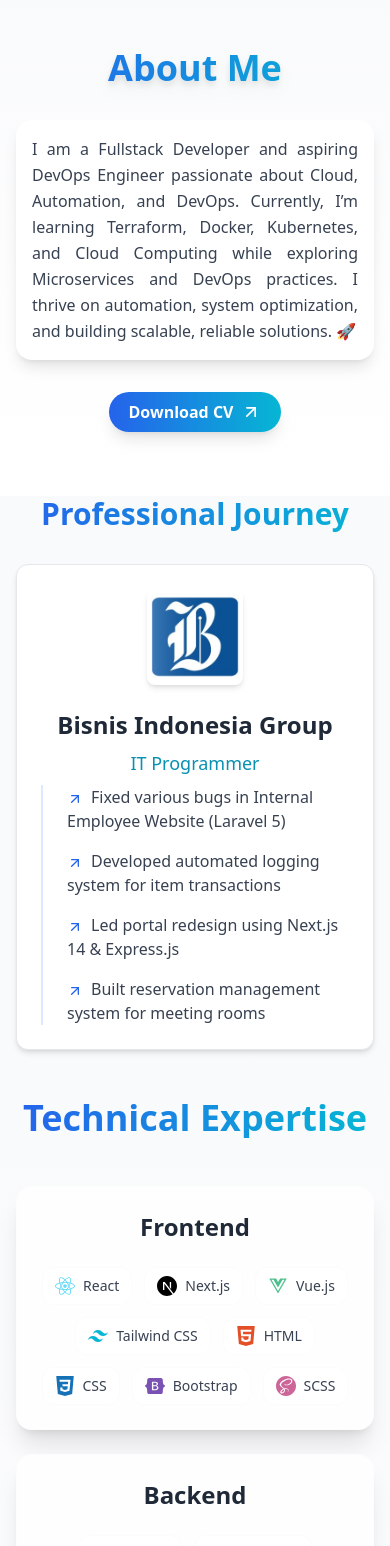
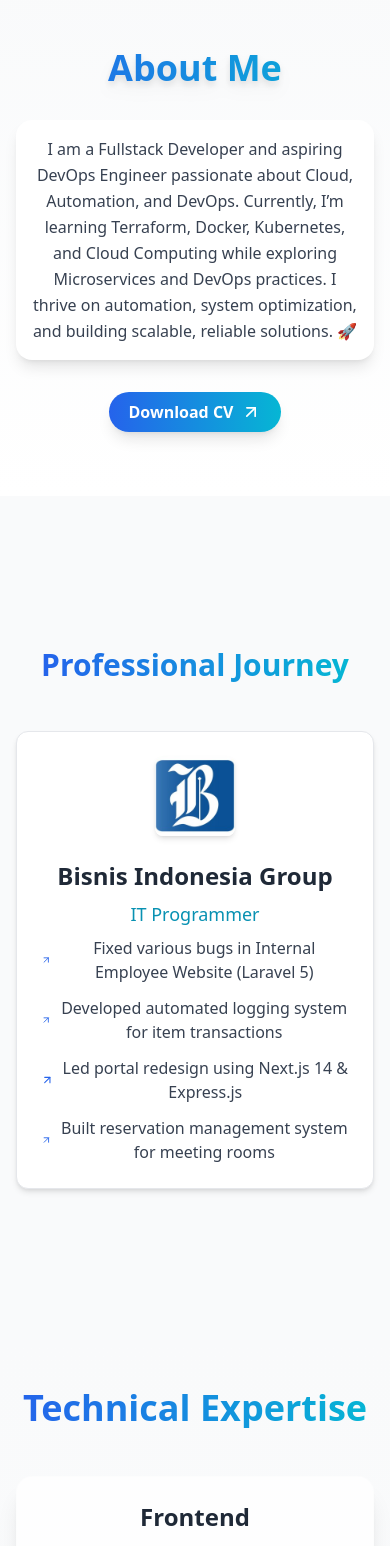
Before and after one commit to gvnorln/web-portfolio, a Next.js app: page / in a window 390 px wide. Shown: the part 860-2406 px from the top of the page. Built offline with nearby package versions, Linux system fonts and the light colour scheme.

Commit message:
optimasi performance and accessbility:1.0.3

```diff
--- a/components/About.js
+++ b/components/About.js
@@ -1,8 +1,9 @@
 'use client';
 
 import { motion, useScroll, useTransform } from 'framer-motion';
-import { useRef } from 'react';
-import { FiArrowUpRight } from 'react-icons/fi';
+import { useRef, useMemo, lazy } from 'react';
+
+const FiArrowUpRight = lazy(() => import('react-icons/fi').then(mod => ({ default: mod.FiArrowUpRight })));
 
 export default function About() {
   const ref = useRef(null);
@@ -14,8 +15,11 @@ export default function About() {
   const opacity = useTransform(scrollYProgress, [0, 0.5, 1], [0.2, 1, 0.2]);
   const scale = useTransform(scrollYProgress, [0, 0.5, 1], [0.95, 1, 0.95]);
 
-  const aboutText =
-    "I am a Fullstack Developer and aspiring DevOps Engineer passionate about Cloud, Automation, and DevOps. Currently, I’m learning Terraform, Docker, Kubernetes, and Cloud Computing while exploring Microservices and DevOps practices. I thrive on automation, system optimization, and building scalable, reliable solutions. 🚀";
+  const aboutText = useMemo(() => (
+    "I am a Fullstack Developer and aspiring DevOps Engineer passionate about Cloud, Automation, and DevOps. " +
+    "Currently, I’m learning Terraform, Docker, Kubernetes, and Cloud Computing while exploring Microservices and DevOps practices. " +
+    "I thrive on automation, system optimization, and building scalable, reliable solutions. 🚀"
+  ), []);
 
   return (
     <motion.section
@@ -27,12 +31,16 @@ export default function About() {
       transition={{ duration: 0.8 }}
     >
       <div className="max-w-6xl mx-auto px-4 sm:px-6 md:px-12 lg:px-20 text-center">
-        <motion.h2 className="text-4xl md:text-5xl font-extrabold bg-gradient-to-r from-blue-600 to-cyan-500 bg-clip-text text-transparent mb-8 drop-shadow-lg">
+        <motion.h2
+          className="text-4xl md:text-5xl font-extrabold bg-gradient-to-r from-blue-600 to-cyan-500 bg-clip-text text-transparent mb-8 drop-shadow-lg"
+        >
           About Me
         </motion.h2>
 
-        <motion.div className="max-w-3xl mx-auto p-4 sm:p-6 md:p-8 bg-white dark:bg-gray-800 shadow-lg rounded-2xl hover:shadow-2xl transition-all duration-300">
-          <p className="text-base sm:text-lg md:text-xl text-gray-700 dark:text-gray-300 leading-relaxed text-justify">
+        <motion.div
+          className="max-w-3xl mx-auto p-4 sm:p-6 md:p-8 bg-white dark:bg-gray-800 shadow-lg rounded-2xl hover:shadow-2xl transition-all duration-300"
+        >
+          <p className="text-base sm:text-lg md:text-xl text-gray-700 dark:text-gray-300 leading-relaxed md:text-justify">
             {aboutText}
           </p>
         </motion.div>
@@ -45,10 +53,10 @@ export default function About() {
         >
           <a
             href="#"
-            className="inline-flex items-center gap-2 px-5 sm:px-6 py-2 sm:py-3 text-base sm:text-lg font-semibold bg-gradient-to-r from-blue-600 to-cyan-500 text-white rounded-full shadow-lg hover:shadow-xl transition-all duration-300 hover:gap-3 hover:scale-105"
+            className="group inline-flex items-center gap-2 px-5 sm:px-6 py-2 sm:py-3 text-base sm:text-lg font-semibold bg-gradient-to-r from-blue-600 to-cyan-500 text-white rounded-full shadow-lg hover:shadow-xl transition-all duration-300 hover:gap-3 hover:scale-105 md:hover:scale-110"
           >
             <span>Download CV</span>
-            <FiArrowUpRight className="text-xl" />
+            <FiArrowUpRight className="text-xl transition-transform group-hover:rotate-45" />
           </a>
         </motion.div>
       </div>
--- a/components/Contact.js
+++ b/components/Contact.js
@@ -2,59 +2,58 @@
 import { motion } from 'framer-motion';
 import { useForm, ValidationError } from '@formspree/react';
 import { FiSend } from 'react-icons/fi';
-import { useMemo } from 'react';
+import { useMemo, useCallback } from 'react';
 import { useInView } from 'react-intersection-observer';
 
-const InputField = ({ id, type, label, ...props }) => (
-  <div>
+const InputField = ({ id, type, label, errors, ...props }) => (
+  <div className="w-full">
     <div className="relative group">
       <input
         id={id}
         type={type}
         placeholder=" "
-        className="w-full px-4 py-3 md:px-5 md:py-4 text-sm md:text-base bg-white/50 dark:bg-gray-700/50
-          border-2 border-gray-200/30 dark:border-gray-600/50 rounded-lg md:rounded-xl focus:border-blue-500 focus:ring-0
+        className="w-full px-4 py-3 sm:px-5 sm:py-4 text-sm sm:text-base bg-white/50 dark:bg-gray-700/50
+          border-2 border-gray-200/30 dark:border-gray-600/50 rounded-lg focus:border-blue-500 focus:ring-0
           peer transition-all backdrop-blur-sm placeholder-transparent group-hover:border-blue-400 group-hover:shadow-md"
         required
         {...props}
       />
       <label
         htmlFor={id}
-        className="absolute left-4 top-3.5 md:top-4 text-sm md:text-base text-gray-500 dark:text-gray-400
-          transform origin-left transition-all duration-300 peer-placeholder-shown:translate-y-0
-          peer-placeholder-shown:scale-100 peer-focus:-translate-y-6 peer-focus:scale-90 peer-focus:text-blue-600 dark:peer-focus:text-blue-400"
+        className="absolute left-4 top-3.5 text-sm sm:text-base text-gray-500 dark:text-gray-400
+          transform transition-all duration-300 peer-placeholder-shown:translate-y-0 peer-placeholder-shown:scale-100
+          peer-focus:-translate-y-6 peer-focus:scale-90 peer-focus:text-blue-600 dark:peer-focus:text-blue-400"
       >
         {label}
       </label>
     </div>
-    <ValidationError prefix={label} field={id} errors={props.errors} />
+    <ValidationError prefix={label} field={id} errors={errors} />
   </div>
 );
 
-const TextAreaField = ({ id, label, ...props }) => (
-  <div>
+const TextAreaField = ({ id, label, errors, ...props }) => (
+  <div className="w-full">
     <div className="relative group">
       <textarea
         id={id}
         rows="4"
         placeholder=" "
-        className="w-full px-4 py-3 md:px-5 md:py-4 text-sm md:text-base bg-white/50 dark:bg-gray-700/50
-          border-2 border-gray-200/30 dark:border-gray-600/50 rounded-lg md:rounded-xl focus:border-blue-500
-          focus:ring-0 peer transition-all backdrop-blur-sm resize-none placeholder-transparent group-hover:border-blue-400 group-hover:shadow-md"
+        className="w-full px-4 py-3 sm:px-5 sm:py-4 text-sm sm:text-base bg-white/50 dark:bg-gray-700/50
+          border-2 border-gray-200/30 dark:border-gray-600/50 rounded-lg focus:border-blue-500 focus:ring-0
+          peer transition-all backdrop-blur-sm resize-none placeholder-transparent group-hover:border-blue-400 group-hover:shadow-md"
         required
         {...props}
       />
       <label
         htmlFor={id}
-        className="absolute left-4 top-5 md:top-6 text-sm md:text-base text-gray-500 dark:text-gray-400
-          transform origin-left transition-all duration-300 peer-placeholder-shown:translate-y-0
-          peer-placeholder-shown:scale-100 peer-focus:-translate-y-7 peer-focus:scale-90 peer-focus:text-blue-600
-          dark:peer-focus:text-blue-400"
+        className="absolute left-4 top-5 text-sm sm:text-base text-gray-500 dark:text-gray-400
+          transform transition-all duration-300 peer-placeholder-shown:translate-y-0 peer-placeholder-shown:scale-100
+          peer-focus:-translate-y-7 peer-focus:scale-90 peer-focus:text-blue-600 dark:peer-focus:text-blue-400"
       >
         {label}
       </label>
     </div>
-    <ValidationError prefix={label} field={id} errors={props.errors} />
+    <ValidationError prefix={label} field={id} errors={errors} />
   </div>
 );
 
@@ -62,28 +61,29 @@ export default function Contact() {
   const [state, handleSubmit] = useForm("xovjovrp");
   const isSubmitting = useMemo(() => state.submitting, [state.submitting]);
   const { ref, inView } = useInView({ triggerOnce: false, threshold: 0.2 });
+  const handleFormSubmit = useCallback(handleSubmit, [handleSubmit]);
 
   return (
     <motion.section
       ref={ref}
       id="contact"
-      className="py-12 md:py-20 bg-gradient-to-b from-gray-50/50 to-white/50 dark:from-gray-900 dark:to-gray-800 backdrop-blur-lg"
+      className="py-12 sm:py-20 bg-gradient-to-b from-gray-50/50 to-white/50 dark:from-gray-900 dark:to-gray-800 backdrop-blur-lg"
       initial={{ opacity: 0, scale: 0.9 }}
       animate={inView ? { opacity: 1, scale: 1 } : { opacity: 0, scale: 0.9 }}
       transition={{ duration: 0.8, ease: 'easeInOut' }}
     >
-      <div className="max-w-6xl mx-auto px-4 xl:px-0">
+      <div className="max-w-5xl mx-auto px-4 sm:px-6 lg:px-8">
         <motion.h2
           initial={{ opacity: 0, y: 20 }}
           animate={inView ? { opacity: 1, y: 0 } : { opacity: 0, y: 20 }}
           transition={{ duration: 0.6, ease: 'easeOut' }}
-          className="text-3xl md:text-4xl lg:text-5xl font-bold mb-8 md:mb-12 text-center bg-gradient-to-r from-blue-600 to-cyan-500 bg-clip-text text-transparent"
+          className="text-3xl sm:text-4xl lg:text-5xl font-bold mb-8 sm:mb-12 text-center bg-gradient-to-r from-blue-600 to-cyan-500 bg-clip-text text-transparent"
         >
           Let's Connect
         </motion.h2>
 
-        <motion.div className="max-w-2xl mx-auto bg-white/80 dark:bg-gray-800/80 p-6 md:p-8 lg:p-10 rounded-xl md:rounded-2xl shadow-lg md:shadow-2xl backdrop-blur-md border border-gray-100/20 dark:border-gray-700/50">
-          <motion.form onSubmit={handleSubmit} className="space-y-4 md:space-y-6">
+        <motion.div className="max-w-2xl mx-auto bg-white/80 dark:bg-gray-800/80 p-6 sm:p-8 lg:p-10 rounded-xl shadow-lg backdrop-blur-md border border-gray-100/20 dark:border-gray-700/50">
+          <motion.form onSubmit={handleFormSubmit} className="space-y-4 sm:space-y-6">
             <InputField id="email" type="email" label="Your Email" errors={state.errors} name="email" />
             <TextAreaField id="message" label="Your Message" errors={state.errors} name="message" />
 
@@ -93,10 +93,10 @@ export default function Contact() {
               transition={{ type: 'spring', stiffness: 200, damping: 15 }}
               type="submit"
               disabled={isSubmitting}
-              className="w-full bg-gradient-to-r from-blue-600 to-cyan-500 text-white px-5 py-3 md:px-6 md:py-4 text-sm md:text-base rounded-lg md:rounded-xl font-medium hover:from-blue-700 hover:to-cyan-600 transition-all relative overflow-hidden"
+              className="w-full bg-gradient-to-r from-blue-600 to-cyan-500 text-white px-5 py-3 sm:px-6 sm:py-4 text-sm sm:text-base rounded-lg font-medium hover:from-blue-700 hover:to-cyan-600 transition-all relative overflow-hidden"
             >
               <span className="relative z-10 flex items-center justify-center gap-2">
-                <FiSend className="text-lg md:text-xl" />
+                <FiSend className="text-lg sm:text-xl" />
                 {isSubmitting ? 'Sending...' : 'Send Message'}
               </span>
             </motion.button>
--- a/components/Experience.js
+++ b/components/Experience.js
@@ -23,59 +23,59 @@ export default function Experience() {
   return (
     <motion.section
       id="experience"
-      className="md:py-20 bg-gray-50 dark:bg-gray-900"
+      className="py-16 px-4 md:py-20 bg-gray-50 dark:bg-gray-900 flex items-center justify-center min-h-screen"
       initial={{ opacity: 0, y: 30 }}
       whileInView={{ opacity: 1, y: 0 }}
       transition={{ duration: 0.8, ease: 'easeOut' }}
       viewport={{ once: true, amount: 0.2 }}
     >
-      <div className="max-w-6xl mx-auto px-4 xl:px-0">
+      <div className="max-w-6xl mx-auto flex flex-col items-center justify-center">
         <motion.h2
           initial={{ opacity: 0, y: 20 }}
           whileInView={{ opacity: 1, y: 0 }}
           transition={{ duration: 0.6, ease: 'easeOut' }}
-          className="text-3xl md:text-4xl font-bold mb-8 md:mb-16 text-center bg-gradient-to-r from-blue-600 to-cyan-500 bg-clip-text text-transparent"
+          className="text-3xl md:text-4xl font-bold mb-12 text-center bg-gradient-to-r from-blue-600 to-cyan-500 bg-clip-text text-transparent"
         >
           Professional Journey
         </motion.h2>
 
-        <div className="flex flex-col items-center gap-6 md:gap-8">
+        <div className="flex flex-col items-center">
           {experiences.map((exp, idx) => (
             <motion.div
               key={idx}
-              className="relative w-full max-w-3xl bg-white dark:bg-gray-800 rounded-xl p-6 md:p-8 shadow-md border border-gray-200 dark:border-gray-700 text-center transition-all duration-300 hover:scale-[1.03] hover:shadow-lg hover:border-blue-400 dark:hover:border-cyan-500"
+              className="relative bg-white dark:bg-gray-800 rounded-xl p-6 md:p-8 shadow-md border border-gray-200 dark:border-gray-700 transition-all duration-300 hover:scale-[1.02] hover:shadow-lg hover:border-blue-400 dark:hover:border-cyan-500 text-center w-full max-w-lg"
               initial={{ opacity: 0, y: 30 }}
               whileInView={{ opacity: 1, y: 0 }}
               transition={{ duration: 0.6, ease: 'easeOut' }}
               viewport={{ once: true, amount: 0.3 }}
             >
-              <div className="relative w-24 h-24 md:w-32 md:h-32 mx-auto mb-6 transform transition-all duration-300 hover:scale-110 hover:rotate-3">
+              <div className="relative w-20 h-20 md:w-28 md:h-28 mx-auto mb-6">
                 <Image
                   src={exp.logo}
                   alt={exp.company}
                   fill
                   loading="lazy"
-                  className="object-contain p-1 rounded-lg shadow-md"
+                  className="object-contain rounded-lg shadow-md"
                 />
               </div>
 
-              <h3 className="text-2xl md:text-3xl font-bold text-gray-800 dark:text-white mb-2">
+              <h3 className="text-2xl font-bold text-gray-800 dark:text-white mb-2">
                 {exp.company}
               </h3>
-              <p className="text-lg md:text-xl text-cyan-600 dark:text-cyan-400 mb-2">
+              <p className="text-lg text-cyan-600 dark:text-cyan-400 mb-2">
                 {exp.position}
               </p>
 
-              <motion.ul className="space-y-4 border-l-2 border-blue-100 dark:border-blue-900 pl-6 text-left">
+              <motion.ul className="space-y-3 text-center">
                 {exp.points.map((point, i) => (
                   <motion.li
                     key={i}
-                    className="relative text-gray-700 dark:text-gray-300 text-base md:text-lg group transition-all duration-300"
+                    className="flex justify-center items-center text-gray-700 dark:text-gray-300 text-base group transition-all duration-300"
                     initial={{ opacity: 0, x: -10 }}
                     whileInView={{ opacity: 1, x: 0 }}
                     transition={{ duration: 0.3, ease: 'easeOut' }}
                   >
-                    <FiArrowUpRight className="inline-block mr-2 text-blue-600 dark:text-blue-400 transition-transform duration-300 group-hover:translate-x-1" />
+                    <FiArrowUpRight className="mr-2 text-blue-600 dark:text-blue-400 transition-transform duration-300 group-hover:translate-x-1" />
                     <span className="relative after:absolute after:left-0 after:bottom-[-2px] after:w-0 after:h-[2px] after:bg-blue-600 after:transition-all after:duration-300 group-hover:after:w-full">
                       {point}
                     </span>
--- a/components/Hero.js
+++ b/components/Hero.js
@@ -91,7 +91,7 @@ export default function Hero() {
               <FaGithub size={28} />
             </a>
             <a
-              href="https://linkedin.com/in/giovannorlen"
+              href="https://linkedin.com/in/giovanorlen"
               target="_blank"
               rel="noopener noreferrer"
               className="hover:text-blue-600 dark:hover:text-blue-400 transition-all duration-300"
--- a/components/Projects.js
+++ b/components/Projects.js
@@ -1,9 +1,9 @@
 'use client';
 import { motion } from 'framer-motion';
 import { FaGithub } from 'react-icons/fa';
-import { SiReact, SiNextdotjs, SiTailwindcss, SiTypescript, SiMaterialdesign, SiPostgresql, SiVite, SiOpenstreetmap } from 'react-icons/si';
+import { SiReact, SiNextdotjs, SiTailwindcss, SiTypescript, SiMaterialdesign, SiPostgresql, SiVite, SiOpenstreetmap, SiExpress } from 'react-icons/si';
 import Image from 'next/image';
-import { useCallback, memo } from 'react';
+import { memo } from 'react';
 
 const techIcons = {
   React: <SiReact className="text-[#61DAFB]" />,
@@ -13,14 +13,15 @@ const techIcons = {
   "Material UI": <SiMaterialdesign className="text-[#0081CB]" />,
   PostgreSQL: <SiPostgresql className="text-[#4169E1]" />,
   Vite: <SiVite className="text-[#646CFF]" />,
-  "OpenWeather API": <SiOpenstreetmap className="text-[#EB6E4B]" />
+  "OpenWeather API": <SiOpenstreetmap className="text-[#EB6E4B]" />,
+  Express: <SiExpress className="text-[#000000]" />
 };
 
 const projects = [
-  { title: "Dashboard App", description: "Admin dashboard dengan analitik lengkap menggunakan React, TypeScript, dan Recharts", tech: ["React", "TypeScript", "Tailwind CSS", "Material UI"], githubLink: "https://github.com/GrimmJow07/dashboard-admin.git", demoLink: "#", image: "/images/dashboard-preview.png" },
-  { title: "Employee Portal", description: "Sistem manajemen karyawan dengan Next.js dan PostgreSQL", tech: ["Next.js", "Tailwind CSS", "PostgreSQL"], githubLink: "https://github.com/gvnorln/forum-web", demoLink: "#", image: "/images/employee-portal-preview.png" },
-  { title: "Weather App", description: "Aplikasi prakiraan cuaca real-time dengan OpenWeather API", tech: ["React", "Tailwind CSS", "OpenWeather API"], githubLink: "https://github.com/gvnorln/weather-app-react", demoLink: "#", image: "/images/weather-app-preview.png" },
-  { title: "Typing Game", description: "Game tes kecepatan mengetik dengan level kesulitan berbeda", tech: ["React", "Tailwind CSS", "Vite"], githubLink: "https://github.com/gvnorln/typing-game-react", demoLink: "#", image: "/images/typing-game-preview.png" }
+  { title: "Dashboard App", description: "Admin dashboard with comprehensive analytics using React, TypeScript, and Recharts", tech: ["React", "TypeScript", "Tailwind CSS", "Material UI"], githubLink: "https://github.com/GrimmJow07/dashboard-admin.git", demoLink: "#", image: "/images/dashboard-preview.png" },
+  { title: "Employee Portal", description: "Employee management system using Express.Js, Next.js and PostgreSQL", tech: ["Next.js", "Tailwind CSS", "PostgreSQL", "Express"], githubLink: "https://github.com/gvnorln/forum-web", demoLink: "#", image: "/images/employee-portal-preview.png" },
+  { title: "Weather App", description: "Real-time weather forecast application using OpenWeather API", tech: ["React", "Tailwind CSS", "OpenWeather API"], githubLink: "https://github.com/gvnorln/weather-app-react", demoLink: "#", image: "/images/weather-app-preview.png" },
+  { title: "Typing Game", description: "Typing speed test game with different difficulty levels", tech: ["React", "Tailwind CSS", "Vite"], githubLink: "https://github.com/gvnorln/typing-game-react", demoLink: "#", image: "/images/typing-game-preview.png" }
 ];
 
 const projectVariants = {
--- a/components/Skills.js
+++ b/components/Skills.js
@@ -1,5 +1,5 @@
 'use client';
-import { memo, useMemo, useCallback } from 'react';
+import { memo } from 'react';
 import { motion } from 'framer-motion';
 import { useInView } from 'react-intersection-observer';
 import { FaReact, FaNode, FaPython, FaDocker, FaVuejs, FaLinux } from 'react-icons/fa';
@@ -9,10 +9,7 @@ import {
   SiHtml5, SiCss3, SiBootstrap, SiSass, SiGo, SiMongodb
 } from 'react-icons/si';
 
-const Skills = () => {
-  const { ref, inView } = useInView({ triggerOnce: true, threshold: 0.2 });
-
-  const ICON_MAP = useMemo(() => ({
+const ICON_MAP = {
   React: <FaReact className="text-[#61DAFB]" aria-label="React" />,
   'Next.js': <SiNextdotjs className="text-black dark:text-white" aria-label="Next.js" />,
   'Vue.js': <FaVuejs className="text-[#4FC08D]" aria-label="Vue.js" />,
@@ -37,14 +34,17 @@ const Skills = () => {
   MySQL: <SiMysql className="text-[#4479A1]" aria-label="MySQL" />,
   PostgreSQL: <SiPostgresql className="text-[#4169E1]" aria-label="PostgreSQL" />,
   MongoDB: <SiMongodb className="text-[#47A248]" aria-label="MongoDB" />
-  }), []);
+};
 
-  const skills = useMemo(() => [
+const skills = [
   { name: 'Frontend', tech: ['React', 'Next.js', 'Vue.js', 'Tailwind CSS', 'HTML', 'CSS', 'Bootstrap', 'SCSS'], color: 'from-purple-600 to-blue-500' },
   { name: 'Backend', tech: ['Node.js', 'Express.js', 'Laravel', 'Python', 'Golang'], color: 'from-emerald-600 to-cyan-500' },
   { name: 'DevOps', tech: ['Docker', 'Kubernetes', 'Linux', 'AWS', 'Terraform', 'Ansible', 'Jenkins', 'GitHub Actions'], color: 'from-orange-600 to-amber-500' },
   { name: 'Database', tech: ['MySQL', 'PostgreSQL', 'MongoDB'], color: 'from-pink-600 to-rose-500' }
-  ], []);
+];
+
+const Skills = () => {
+  const { ref, inView } = useInView({ triggerOnce: true, threshold: 0.2 });
 
   return (
     <motion.section
@@ -56,8 +56,10 @@ const Skills = () => {
       transition={{ duration: 0.8 }}
     >
       <div className="max-w-6xl mx-auto px-4 xl:px-0">
-        <motion.h2 className="text-4xl font-bold mb-12 text-center bg-gradient-to-r from-blue-600 to-cyan-500 bg-clip-text text-transparent">Technical Expertise</motion.h2>
-        <div className="grid grid-cols-1 md:grid-cols-2 lg:grid-cols-4 gap-6">
+        <motion.h2 className="text-4xl font-bold mb-12 text-center bg-gradient-to-r from-blue-600 to-cyan-500 bg-clip-text text-transparent">
+          Technical Expertise
+        </motion.h2>
+        <div className="grid grid-cols-1 sm:grid-cols-2 md:grid-cols-3 lg:grid-cols-4 gap-6">
           {skills.map((skill) => (
             <SkillCard key={skill.name} skill={skill} iconMap={ICON_MAP} />
           ))}
```
Lines whose indentation alone changed are shown as unchanged.
